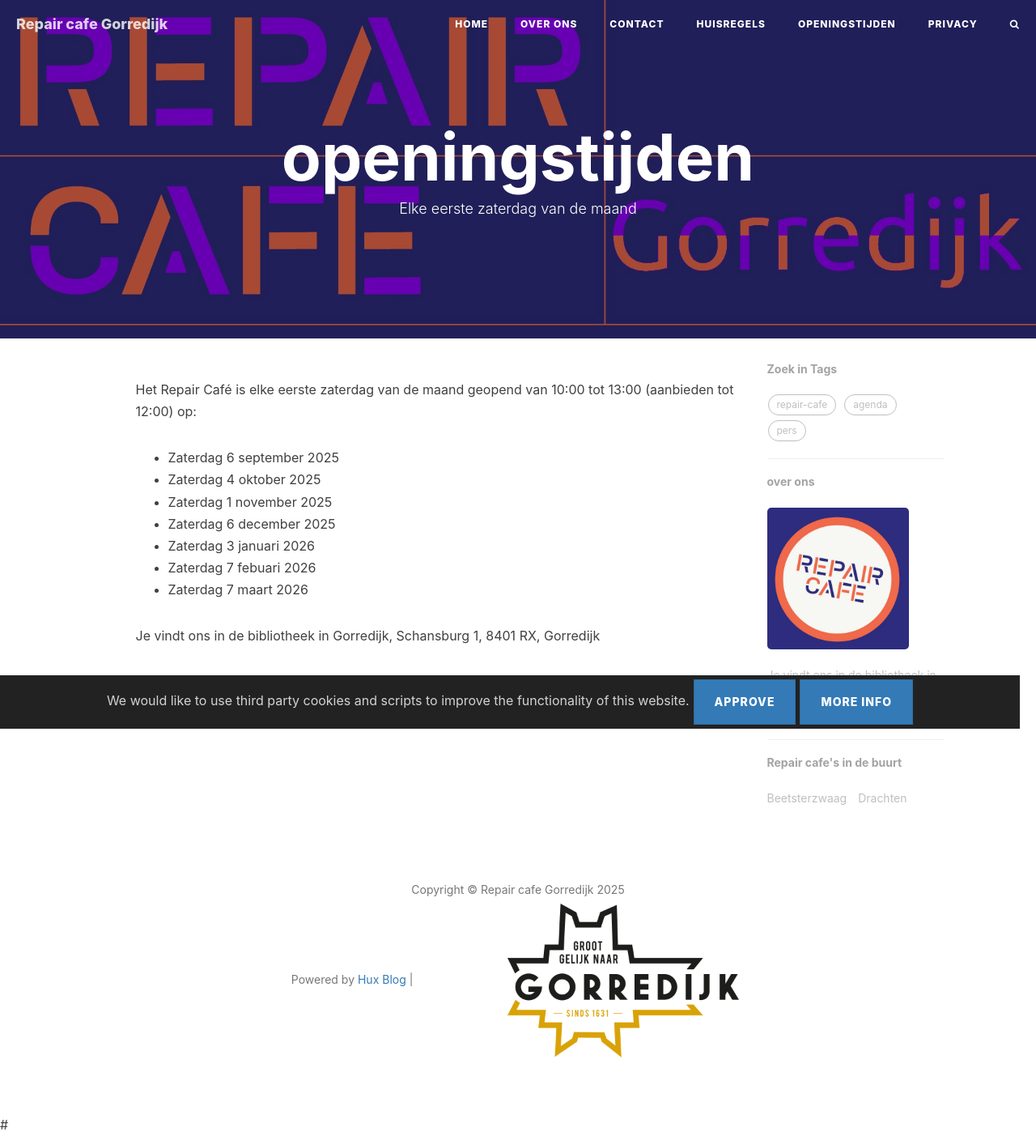
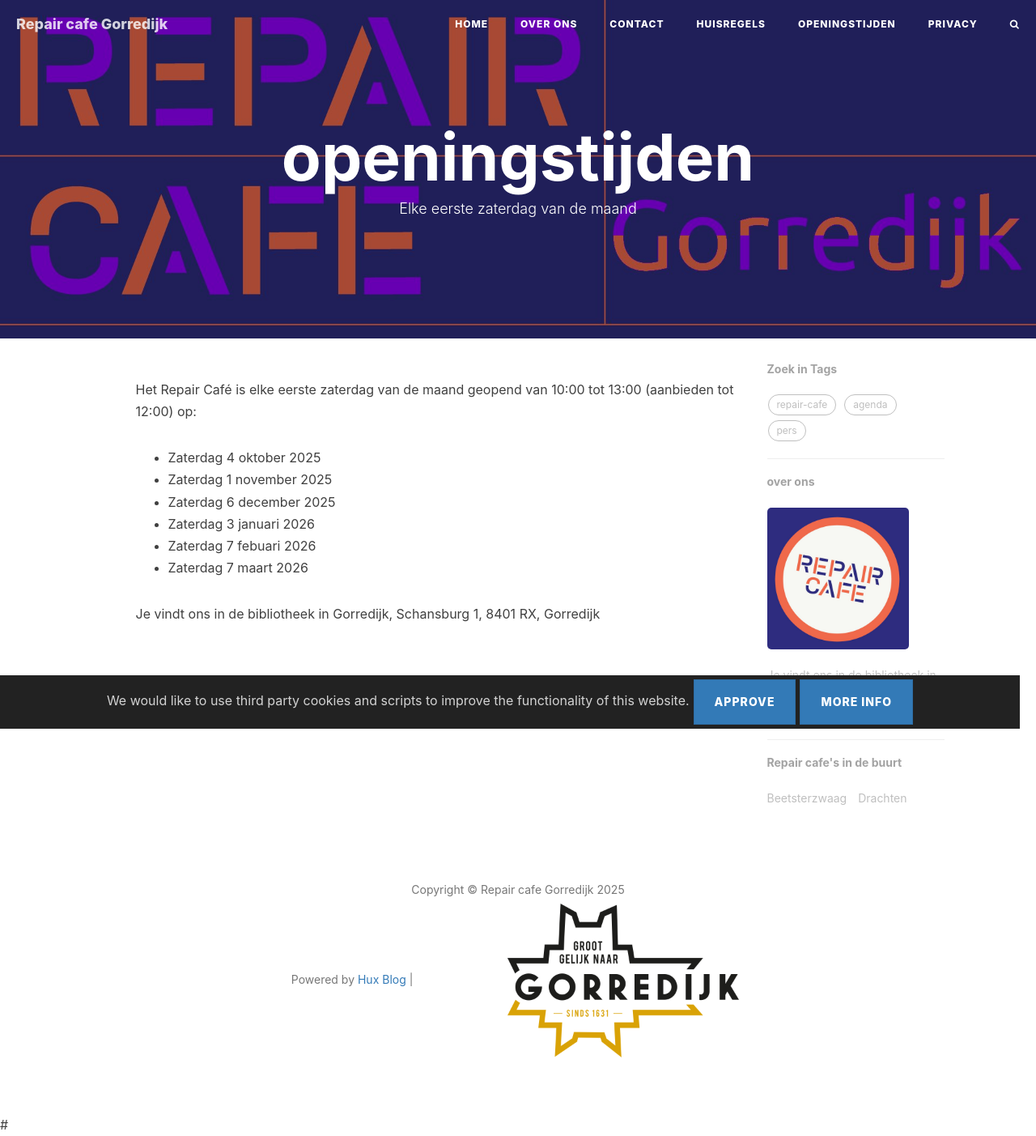
Before and after one commit to jpyp/jpyp.github.io, a Jekyll site: the page built from openingstijden.html, in a window 1280 px wide. Shown: the whole page at 81% size. Built offline with Jekyll 4.4.1, drawn with Linux system fonts in a browser that asks for light colours; nearby versions of some CDN libraries; comment, search, counter and statistics services are not loaded; grey boxes are pictures that could not be loaded.

Commit message:
Update openingstijden.html

```diff
--- a/openingstijden.html
+++ b/openingstijden.html
@@ -9,7 +9,6 @@ header-mask: 0.3
 <p>Het Repair Café is elke eerste zaterdag van de maand geopend van 10:00 tot 13:00 (aanbieden tot 12:00) op:</p>
 
 <ul>
-   <li>Zaterdag 6 september 2025</li>
    <li>Zaterdag 4 oktober 2025</li>
    <li>Zaterdag 1 november 2025</li>
    <li>Zaterdag 6 december 2025</li>
```
